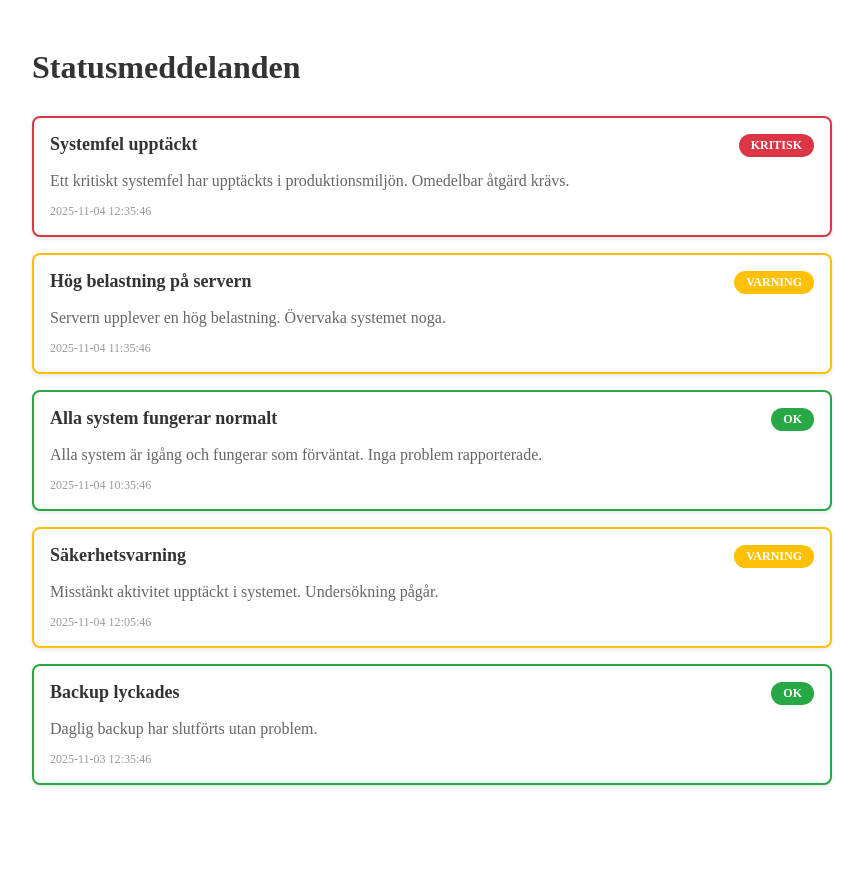
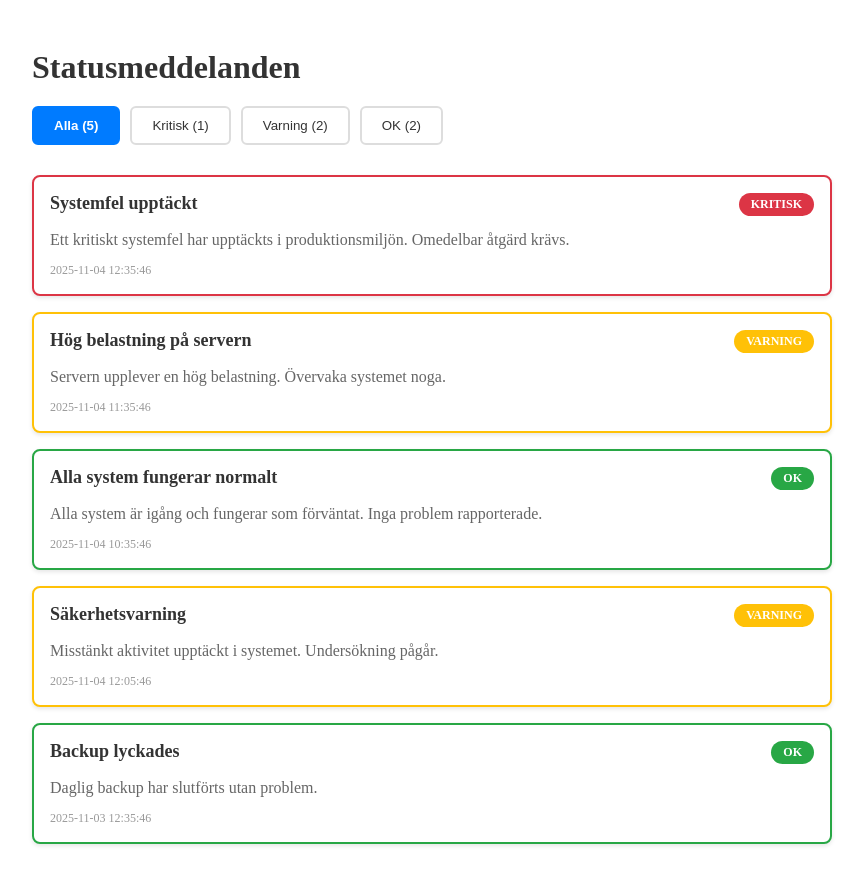
Before and after one commit to SimonKane/m-lads, a React (Vite) app in the folder frontend/: page / in a window 1280 px wide. Shown: the whole page, without its empty margins (208-1071 px from the left). Before the commit the page ends 813 px from the top, so only its background shows below. Built offline with nearby package versions, Linux system fonts and the light colour scheme.

Commit message:
Added a sort buttons for our diffrent status messages.

```diff
--- a/frontend/package.json
+++ b/frontend/package.json
@@ -16,6 +16,6 @@
     "@types/react-dom": "^18.2.7",
     "@vitejs/plugin-react": "^4.0.3",
     "typescript": "^5.0.2",
-    "vite": "^4.4.5"
+    "vite": "^7.1.12"
   }
 }
--- a/frontend/src/components/StatusMessages.tsx
+++ b/frontend/src/components/StatusMessages.tsx
@@ -2,83 +2,186 @@
 // STATUS MESSAGES - Komponent för statusmeddelanden
 // ============================================
 
-import { StatusMessage } from '../types/StatusMessage';
+import { useState } from "react";
+import { StatusMessage } from "../types/StatusMessage";
 
 interface StatusMessagesProps {
   messages: StatusMessage[];
 }
 
+type FilterType = "all" | "critical" | "danger" | "ok";
+
 const StatusMessages = ({ messages }: StatusMessagesProps) => {
-  const getStatusColor = (status: StatusMessage['status']) => {
+  const [filter, setFilter] = useState<FilterType>("all");
+  const getStatusColor = (status: StatusMessage["status"]) => {
     switch (status) {
-      case 'critical':
-        return '#dc3545'; // Röd
-      case 'danger':
-        return '#ffc107'; // Gul
-      case 'ok':
-        return '#28a745'; // Grön
+      case "critical":
+        return "#dc3545"; // Röd
+      case "danger":
+        return "#ffc107"; // Gul
+      case "ok":
+        return "#28a745"; // Grön
       default:
-        return '#6c757d'; // Grå
+        return "#6c757d"; // Grå
     }
   };
 
-  const getStatusLabel = (status: StatusMessage['status']) => {
+  const getStatusLabel = (status: StatusMessage["status"]) => {
     switch (status) {
-      case 'critical':
-        return 'Kritisk';
-      case 'danger':
-        return 'Varning';
-      case 'ok':
-        return 'OK';
+      case "critical":
+        return "Kritisk";
+      case "danger":
+        return "Varning";
+      case "ok":
+        return "OK";
       default:
         return status;
     }
   };
 
+  // Filtrera meddelanden baserat på vald status
+  const filteredMessages =
+    filter === "all"
+      ? messages
+      : messages.filter((msg) => msg.status === filter);
+
   return (
-    <div style={{ padding: '20px', maxWidth: '800px', margin: '0 auto' }}>
-      <h1 style={{ marginBottom: '30px', color: '#333' }}>Statusmeddelanden</h1>
+    <div style={{ padding: "20px", maxWidth: "800px", margin: "0 auto" }}>
+      <h1 style={{ marginBottom: "20px", color: "#333" }}>Statusmeddelanden</h1>
 
-      {messages.length === 0 ? (
-        <p style={{ color: '#666', textAlign: 'center', padding: '40px' }}>
-          Inga statusmeddelanden för tillfället.
+      {/* Filtreringsmeny */}
+      <div
+        style={{
+          display: "flex",
+          gap: "10px",
+          marginBottom: "30px",
+          flexWrap: "wrap",
+        }}
+      >
+        <button
+          onClick={() => setFilter("all")}
+          style={{
+            padding: "10px 20px",
+            borderRadius: "6px",
+            border: filter === "all" ? "2px solid #007bff" : "2px solid #ddd",
+            backgroundColor: filter === "all" ? "#007bff" : "#fff",
+            color: filter === "all" ? "#fff" : "#333",
+            fontWeight: filter === "all" ? "bold" : "normal",
+            cursor: "pointer",
+            transition: "all 0.2s",
+          }}
+        >
+          Alla ({messages.length})
+        </button>
+
+        <button
+          onClick={() => setFilter("critical")}
+          style={{
+            padding: "10px 20px",
+            borderRadius: "6px",
+            border:
+              filter === "critical" ? "2px solid #dc3545" : "2px solid #ddd",
+            backgroundColor: filter === "critical" ? "#dc3545" : "#fff",
+            color: filter === "critical" ? "#fff" : "#333",
+            fontWeight: filter === "critical" ? "bold" : "normal",
+            cursor: "pointer",
+            transition: "all 0.2s",
+          }}
+        >
+          Kritisk ({messages.filter((m) => m.status === "critical").length})
+        </button>
+
+        <button
+          onClick={() => setFilter("danger")}
+          style={{
+            padding: "10px 20px",
+            borderRadius: "6px",
+            border:
+              filter === "danger" ? "2px solid #ffc107" : "2px solid #ddd",
+            backgroundColor: filter === "danger" ? "#ffc107" : "#fff",
+            color: filter === "danger" ? "#fff" : "#333",
+            fontWeight: filter === "danger" ? "bold" : "normal",
+            cursor: "pointer",
+            transition: "all 0.2s",
+          }}
+        >
+          Varning ({messages.filter((m) => m.status === "danger").length})
+        </button>
+
+        <button
+          onClick={() => setFilter("ok")}
+          style={{
+            padding: "10px 20px",
+            borderRadius: "6px",
+            border: filter === "ok" ? "2px solid #28a745" : "2px solid #ddd",
+            backgroundColor: filter === "ok" ? "#28a745" : "#fff",
+            color: filter === "ok" ? "#fff" : "#333",
+            fontWeight: filter === "ok" ? "bold" : "normal",
+            cursor: "pointer",
+            transition: "all 0.2s",
+          }}
+        >
+          OK ({messages.filter((m) => m.status === "ok").length})
+        </button>
+      </div>
+
+      {filteredMessages.length === 0 ? (
+        <p style={{ color: "#666", textAlign: "center", padding: "40px" }}>
+          {messages.length === 0
+            ? "Inga statusmeddelanden för tillfället."
+            : "Inga meddelanden matchar det valda filtret."}
         </p>
       ) : (
-        <div style={{ display: 'flex', flexDirection: 'column', gap: '16px' }}>
-          {messages.map((msg) => (
+        <div style={{ display: "flex", flexDirection: "column", gap: "16px" }}>
+          {filteredMessages.map((msg) => (
             <div
               key={msg.id}
               style={{
                 border: `2px solid ${getStatusColor(msg.status)}`,
-                borderRadius: '8px',
-                padding: '16px',
-                backgroundColor: '#fff',
-                boxShadow: '0 2px 4px rgba(0,0,0,0.1)',
+                borderRadius: "8px",
+                padding: "16px",
+                backgroundColor: "#fff",
+                boxShadow: "0 2px 4px rgba(0,0,0,0.1)",
               }}
             >
-              <div style={{ display: 'flex', justifyContent: 'space-between', alignItems: 'flex-start', marginBottom: '12px' }}>
-                <h2 style={{ margin: 0, color: '#333', fontSize: '18px' }}>{msg.title}</h2>
+              <div
+                style={{
+                  display: "flex",
+                  justifyContent: "space-between",
+                  alignItems: "flex-start",
+                  marginBottom: "12px",
+                }}
+              >
+                <h2 style={{ margin: 0, color: "#333", fontSize: "18px" }}>
+                  {msg.title}
+                </h2>
                 <span
                   style={{
                     backgroundColor: getStatusColor(msg.status),
-                    color: '#fff',
-                    padding: '4px 12px',
-                    borderRadius: '12px',
-                    fontSize: '12px',
-                    fontWeight: 'bold',
-                    textTransform: 'uppercase',
+                    color: "#fff",
+                    padding: "4px 12px",
+                    borderRadius: "12px",
+                    fontSize: "12px",
+                    fontWeight: "bold",
+                    textTransform: "uppercase",
                   }}
                 >
                   {getStatusLabel(msg.status)}
                 </span>
               </div>
 
-              <p style={{ margin: '0 0 8px 0', color: '#666', lineHeight: '1.5' }}>
+              <p
+                style={{
+                  margin: "0 0 8px 0",
+                  color: "#666",
+                  lineHeight: "1.5",
+                }}
+              >
                 {msg.message}
               </p>
 
-              <span style={{ fontSize: '12px', color: '#999' }}>
-                {new Date(msg.timestamp).toLocaleString('sv-SE')}
+              <span style={{ fontSize: "12px", color: "#999" }}>
+                {new Date(msg.timestamp).toLocaleString("sv-SE")}
               </span>
             </div>
           ))}
```
Also changed, not shown: 1 other file (tests, documents, lock files or other folders).
